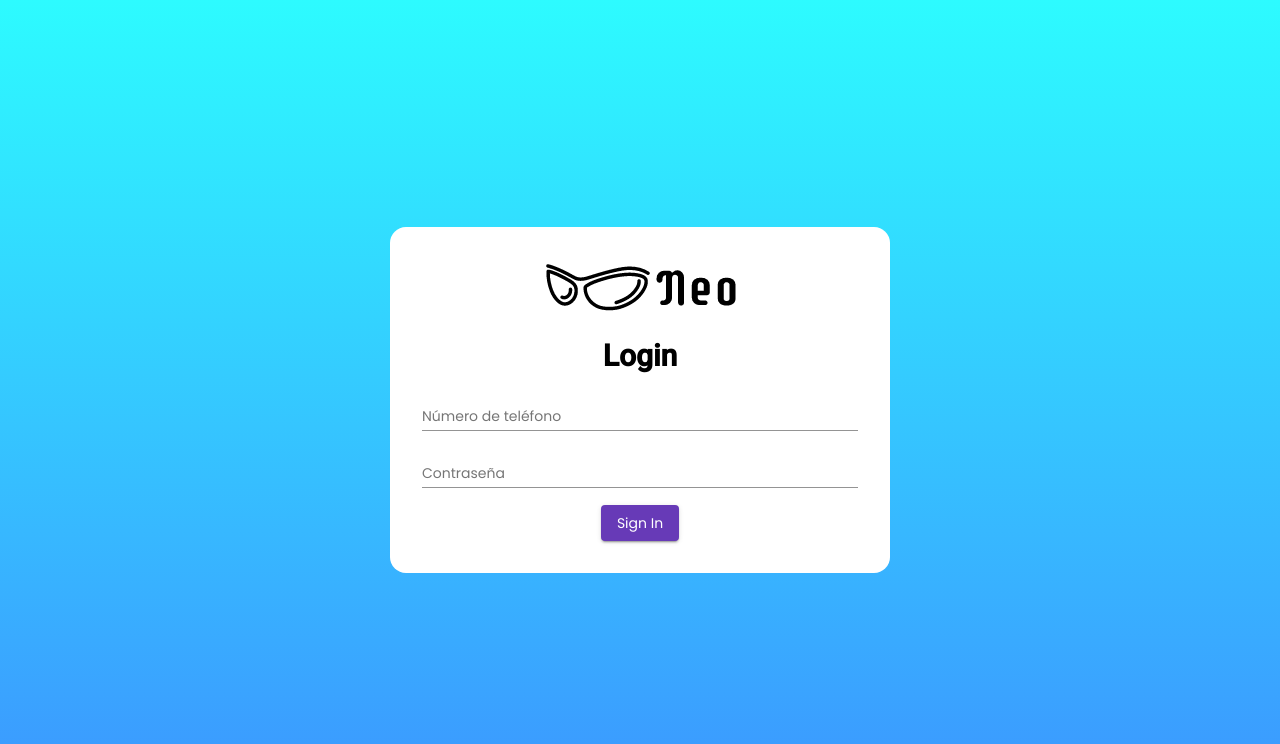
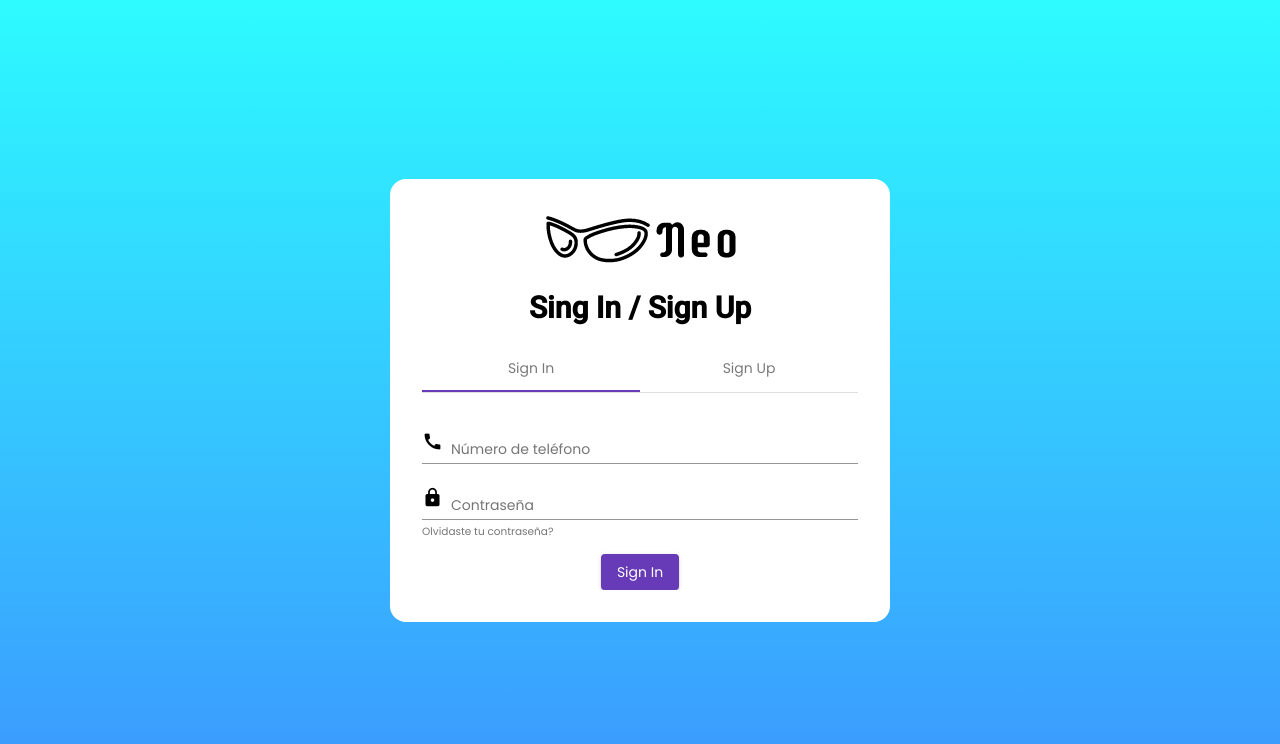
Before and after one commit to DALO-eng/Neo-Frontend, an Angular app: page /login in a window 1280 px wide. Shown: the top 744 px of the page. Built offline with nearby package versions, Linux system fonts and the light colour scheme.

Commit message:
Added login and register (Visuals)

```diff
--- a/src/app/app.module.ts
+++ b/src/app/app.module.ts
@@ -12,6 +12,8 @@ import { LoginPageComponent } from './pages/login-page/login-page.component';
 
 import { MatInputModule } from '@angular/material/input';
 import { MatButtonModule } from '@angular/material/button';
+import { MatTabsModule } from '@angular/material/tabs';
+import { MatIconModule } from '@angular/material/icon';
 import { BrowserAnimationsModule } from '@angular/platform-browser/animations';
 
 @NgModule({
@@ -30,6 +32,8 @@ import { BrowserAnimationsModule } from '@angular/platform-browser/animations';
     AppRoutingModule,
     MatInputModule,
     MatButtonModule,
+    MatTabsModule,
+    MatIconModule,
   ],
   providers: [],
   bootstrap: [AppComponent],
--- a/src/app/pages/login-page/login-page.component.html
+++ b/src/app/pages/login-page/login-page.component.html
@@ -4,20 +4,52 @@
       <figure class="img-container">
         <img src="../../../assets/black-logo.png" alt="" />
       </figure>
-      <h1 class="container-title">Login</h1>
+      <h1 class="container-title">Sing In / Sign Up</h1>
     </div>
     <div class="container-form">
-       <form>
+      <mat-tab-group mat-stretch-tabs>
+        <mat-tab label="Sign In">
+          <form class="my-form">
             <mat-form-field class="my-input" color="white">
               <mat-label>Número de teléfono</mat-label>
-          <input  matInput placeholder="Ex. 3152994765">
+              <mat-icon matPrefix class="my-icon">call</mat-icon>
+              <input matInput placeholder="Ex. 3152994765" />
             </mat-form-field>
             <mat-form-field class="my-input" color="white">
               <mat-label>Contraseña</mat-label>
-          <input matInput placeholder="Ex. Pizza">
+              <mat-icon matPrefix class="my-icon">lock</mat-icon>
+              <input matInput type="password"/>
+              <mat-hint>Olvidaste tu contraseña?</mat-hint>
             </mat-form-field>
-        <button mat-raised-button color="primary">Sign In</button>
+            <button mat-raised-button color="primary" class="my-button">Sign In</button>
           </form>
+        </mat-tab>
+        <mat-tab label="Sign Up">
+          <form class="my-form">
+            <mat-form-field class="my-input" color="white">
+              <mat-label>Nombre</mat-label>
+              <mat-icon matPrefix class="my-icon">account_circle</mat-icon>
+              <input matInput/>
+            </mat-form-field>
+            <mat-form-field class="my-input" color="white">
+              <mat-label>Número de teléfono</mat-label>
+              <mat-icon matPrefix class="my-icon">call</mat-icon>
+              <input matInput placeholder="Ex. 3152994765" />
+            </mat-form-field>
+            <mat-form-field class="my-input" color="white">
+              <mat-label>Contraseña</mat-label>
+              <mat-icon matPrefix class="my-icon">lock</mat-icon>
+              <input matInput type="password"/>
+            </mat-form-field>
+            <mat-form-field class="my-input" color="white">
+              <mat-label>Confirmar Contraseña</mat-label>
+              <mat-icon matPrefix class="my-icon">lock</mat-icon>
+              <input matInput type="password"/>
+            </mat-form-field>
+            <button mat-raised-button color="primary" class="my-button">Sign Up</button>
+          </form>
+        </mat-tab>
+      </mat-tab-group>
     </div>
   </div>
 </main>
--- a/src/app/pages/login-page/login-page.component.scss
+++ b/src/app/pages/login-page/login-page.component.scss
@@ -25,8 +25,17 @@
     }
     .container-form {
       width: 100%;
-      .my-input {
-        width: 100%;
+      .my-form {
+        padding-top: 2rem;
+        .my-input {
+          width: 100%;
+          .my-icon {
+            margin-right: 0.5rem;
+          }
+        }
+        .my-button {
+          margin-top: 1rem;
+        }
       }
     }
   }
```
Lines whose indentation alone changed are shown as unchanged.
